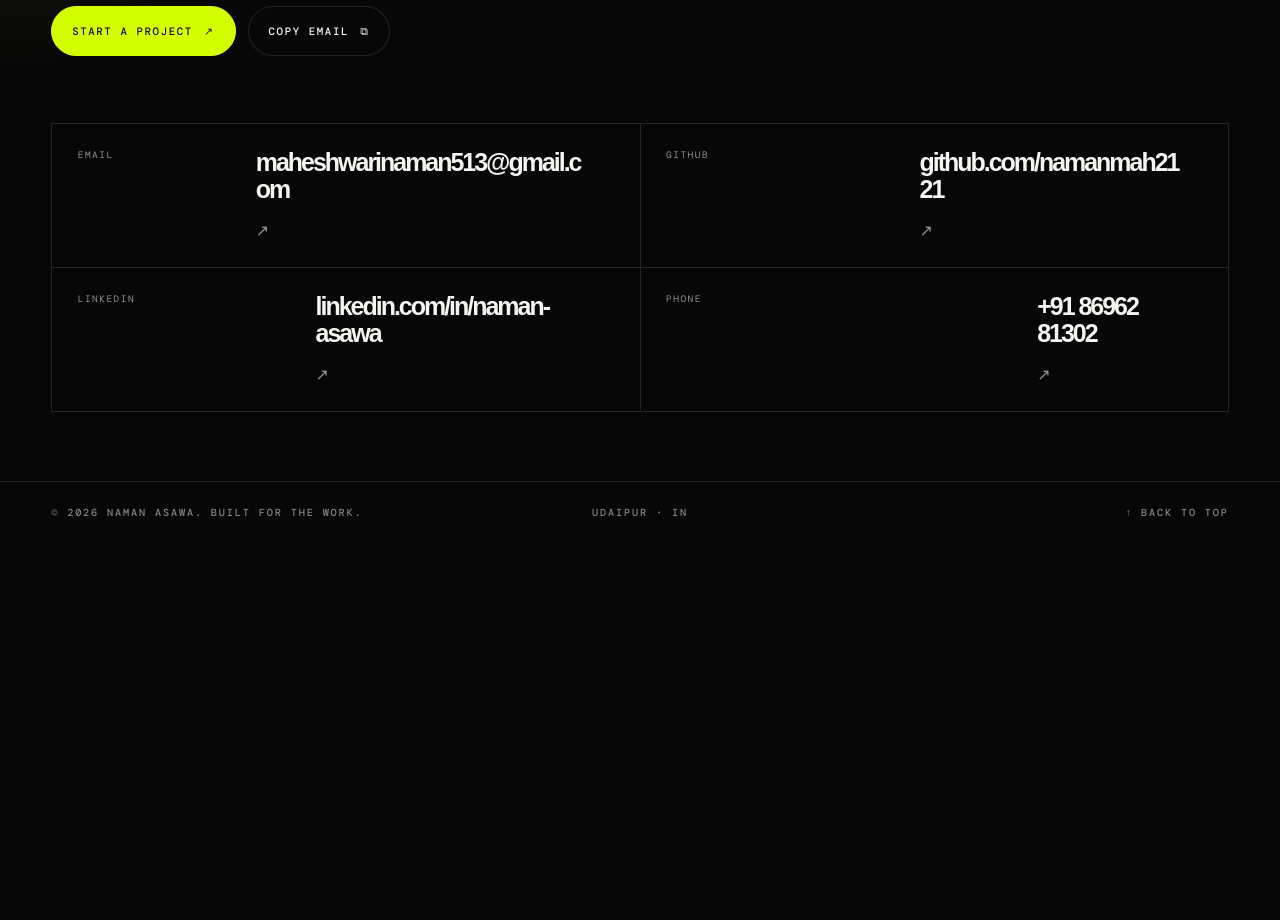
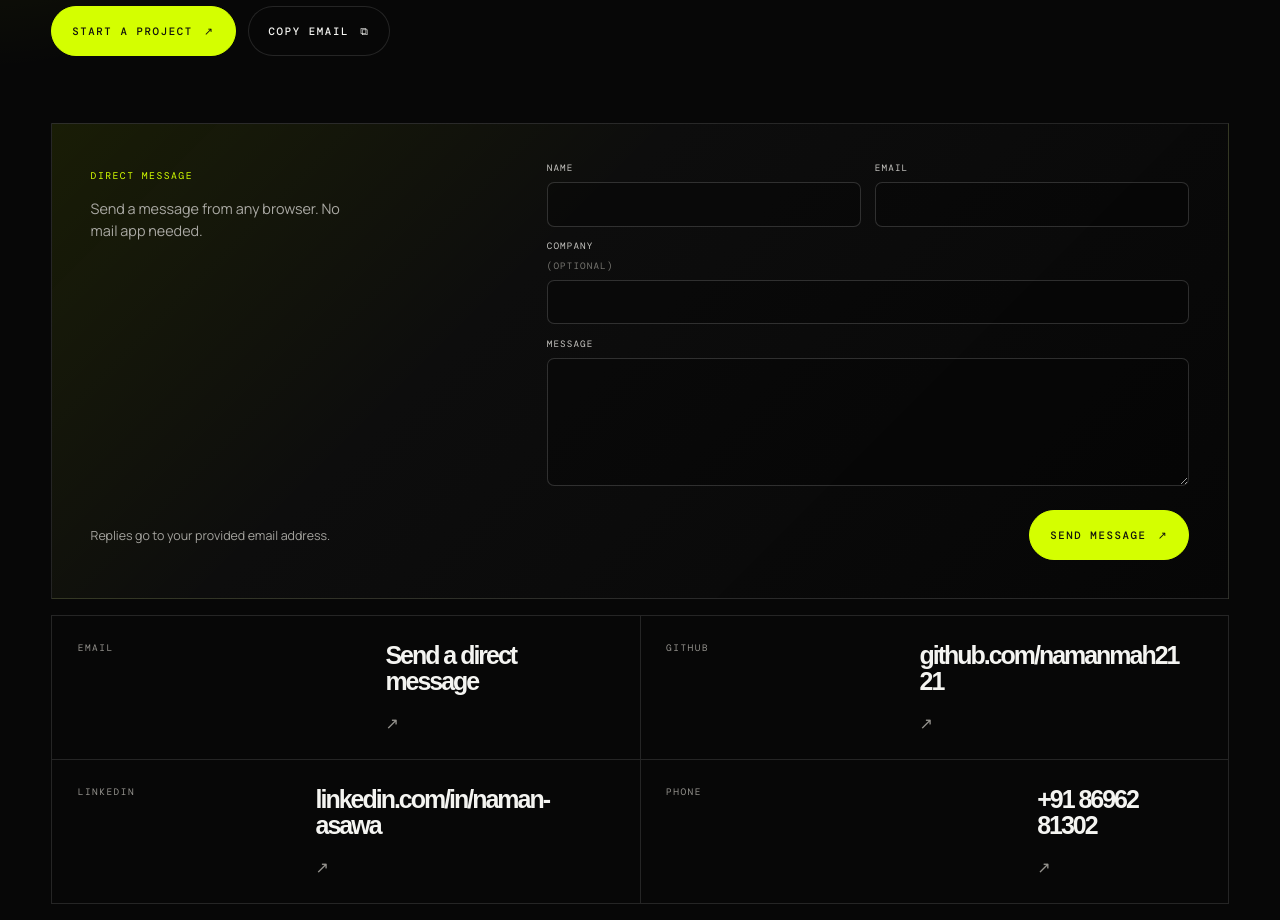
Before and after one commit to namanmah2121/naman-portfolio, a React (Vite) app: page / in a window 1280 px wide. Shown: the part 10300-11220 px from the top of the page. Before the commit the page ends 10843 px from the top, so only its background shows below. Built offline with nearby package versions, Linux system fonts and the light colour scheme; a web font is replaced by a local one.

Commit message:
feat: add netlify contact form

```diff
--- a/index.html
+++ b/index.html
@@ -18,6 +18,14 @@
   </head>
   <body>
     <div id="root"></div>
+    <form name="contact" method="POST" data-netlify="true" netlify-honeypot="bot-field" hidden>
+      <input type="hidden" name="form-name" value="contact" />
+      <input name="bot-field" />
+      <input name="name" />
+      <input name="email" type="email" />
+      <input name="company" />
+      <textarea name="message"></textarea>
+    </form>
     <script type="module" src="/src/main.jsx"></script>
   </body>
 </html>
--- a/src/main.jsx
+++ b/src/main.jsx
@@ -171,7 +171,7 @@ function Header({ menuOpen, setMenuOpen }) {
           <a href={href} key={href}>{label}</a>
         ))}
       </nav>
-      <a className="header-cta" href="mailto:maheshwarinaman513@gmail.com">
+      <a className="header-cta" href="#contact-form">
         Say hello <Arrow />
       </a>
       <button
@@ -200,7 +200,7 @@ function Header({ menuOpen, setMenuOpen }) {
               </a>
             ))}
           </nav>
-          <a href="mailto:maheshwarinaman513@gmail.com" onClick={closeMenu}>
+          <a href="#contact-form" onClick={closeMenu}>
             Start a project <Arrow />
           </a>
         </div>
@@ -340,7 +340,7 @@ function PhoneOS() {
           <div className="os-dock">
             <a href="/"><span>⌂</span><small>Portfolio</small></a>
             <a href="/Naman-Asawa-Resume.pdf" download><span>↓</span><small>Resume</small></a>
-            <a href="mailto:maheshwarinaman513@gmail.com"><span>✉</span><small>Email</small></a>
+            <a href="/#contact-form"><span>✉</span><small>Email</small></a>
           </div>
           <div className="phone-home-indicator" />
           {activeProject && (
@@ -366,6 +366,13 @@ function App() {
   const [menuOpen, setMenuOpen] = useState(false);
   const [selectedProject, setSelectedProject] = useState(null);
   const [copyState, setCopyState] = useState('Copy email');
+  const [contactState, setContactState] = useState('idle');
+
+  useEffect(() => {
+    if (window.location.hash === '#contact-form') {
+      window.requestAnimationFrame(() => document.getElementById('contact-form')?.scrollIntoView());
+    }
+  }, []);
 
   const openProject = (project) => {
     setSelectedProject(project);
@@ -382,6 +389,28 @@ function App() {
       logDev('email-copy-failed');
     }
     window.setTimeout(() => setCopyState('Copy email'), 2400);
+  };
+
+  const submitContactForm = async (event) => {
+    event.preventDefault();
+    const form = event.currentTarget;
+    const formData = new FormData(form);
+    setContactState('sending');
+
+    try {
+      const response = await fetch('/', {
+        method: 'POST',
+        headers: { 'Content-Type': 'application/x-www-form-urlencoded' },
+        body: new URLSearchParams(formData).toString()
+      });
+      if (!response.ok) throw new Error('Contact form submission failed');
+      form.reset();
+      setContactState('sent');
+      logDev('contact-form-sent');
+    } catch {
+      setContactState('error');
+      logDev('contact-form-failed');
+    }
   };
 
   return (
@@ -533,11 +562,29 @@ function App() {
             <p>Open to React Native roles, product teams and mobile work that needs a reliable execution partner.</p>
           </div>
           <div className="contact-actions">
-            <a className="button primary" href="mailto:maheshwarinaman513@gmail.com">Start a project <Arrow /></a>
+            <a className="button primary" href="#contact-form">Start a project <Arrow /></a>
             <button className="button" type="button" onClick={copyEmail}>{copyState} <span aria-hidden="true">⧉</span></button>
           </div>
+          <form className="contact-form" id="contact-form" name="contact" method="POST" data-netlify="true" data-netlify-honeypot="bot-field" onSubmit={submitContactForm}>
+            <input type="hidden" name="form-name" value="contact" />
+            <p className="form-honeypot" hidden><label>Leave this empty <input name="bot-field" /></label></p>
+            <div className="contact-form-heading">
+              <span>DIRECT MESSAGE</span>
+              <p>Send a message from any browser. No mail app needed.</p>
+            </div>
+            <div className="contact-form-fields">
+              <label>Name<input type="text" name="name" autoComplete="name" required /></label>
+              <label>Email<input type="email" name="email" autoComplete="email" required /></label>
+              <label>Company <span>(optional)</span><input type="text" name="company" autoComplete="organization" /></label>
+              <label>Message<textarea name="message" rows="5" required /></label>
+            </div>
+            <div className="contact-form-footer">
+              <p aria-live="polite">{contactState === 'sent' ? 'Message sent. Thank you.' : contactState === 'error' ? 'Could not send. Please copy the email above.' : 'Replies go to your provided email address.'}</p>
+              <button className="button primary" type="submit" disabled={contactState === 'sending'}>{contactState === 'sending' ? 'Sending…' : 'Send message'} <Arrow /></button>
+            </div>
+          </form>
           <div className="contact-grid">
-            <a href="mailto:maheshwarinaman513@gmail.com"><span>Email</span><strong>maheshwarinaman513@gmail.com</strong><Arrow /></a>
+            <a href="#contact-form"><span>Email</span><strong>Send a direct message</strong><Arrow /></a>
             <a href="https://github.com/namanmah2121" target="_blank" rel="noreferrer"><span>GitHub</span><strong>github.com/namanmah2121</strong><Arrow /></a>
             <a href="https://in.linkedin.com/in/naman-asawa" target="_blank" rel="noreferrer"><span>LinkedIn</span><strong>linkedin.com/in/naman-asawa</strong><Arrow /></a>
             <a href="tel:+918696281302"><span>Phone</span><strong>+91 86962 81302</strong><Arrow /></a>
--- a/src/styles.css
+++ b/src/styles.css
@@ -927,6 +927,94 @@ footer {
 .contact-hero h2 { font-size: clamp(4rem, 9vw, 9rem); }
 
 .contact-actions { display: flex; flex-wrap: wrap; gap: 0.75rem; margin-bottom: 4.2rem; }
+
+.contact-form {
+  display: grid;
+  grid-template-columns: minmax(12rem, 0.65fr) minmax(0, 1fr);
+  gap: 1.4rem clamp(1.25rem, 3vw, 3.5rem);
+  margin-bottom: 1rem;
+  padding: clamp(1.35rem, 3vw, 2.5rem);
+  border: 1px solid var(--line);
+  background: linear-gradient(135deg, rgba(212,255,0,0.09), rgba(255,255,255,0.025) 38%, rgba(0,0,0,0.12));
+}
+
+.contact-form-heading > span {
+  color: var(--lime);
+  font-family: var(--font-mono);
+  font-size: 0.61rem;
+  letter-spacing: 0.15em;
+  text-transform: uppercase;
+}
+
+.contact-form-heading p {
+  max-width: 16rem;
+  margin: 0.85rem 0 0;
+  color: #aaa9a4;
+  font-size: 0.9rem;
+  line-height: 1.55;
+}
+
+.contact-form-fields {
+  display: grid;
+  grid-template-columns: repeat(2, minmax(0, 1fr));
+  gap: 0.85rem;
+}
+
+.contact-form label {
+  display: grid;
+  gap: 0.48rem;
+  color: #c7c6c2;
+  font-family: var(--font-mono);
+  font-size: 0.58rem;
+  letter-spacing: 0.12em;
+  text-transform: uppercase;
+}
+
+.contact-form label span { color: #777671; }
+
+.contact-form label:nth-child(3),
+.contact-form label:nth-child(4) { grid-column: 1 / -1; }
+
+.contact-form input,
+.contact-form textarea {
+  width: 100%;
+  border: 1px solid rgba(255,255,255,0.16);
+  border-radius: 0.45rem;
+  outline: none;
+  background: rgba(0,0,0,0.24);
+  color: var(--ink);
+  font-family: var(--font-body);
+  font-size: 0.92rem;
+  letter-spacing: 0;
+  text-transform: none;
+  transition: border-color 180ms ease, background 180ms ease;
+}
+
+.contact-form input { min-height: 2.8rem; padding: 0.65rem 0.75rem; }
+.contact-form textarea { min-height: 8rem; padding: 0.75rem; resize: vertical; }
+
+.contact-form input:focus,
+.contact-form textarea:focus {
+  border-color: var(--lime);
+  background: rgba(212,255,0,0.05);
+}
+
+.contact-form-footer {
+  grid-column: 1 / -1;
+  display: flex;
+  align-items: center;
+  justify-content: space-between;
+  gap: 1rem;
+  padding-top: 0.15rem;
+}
+
+.contact-form-footer p {
+  margin: 0;
+  color: #a4a39e;
+  font-size: 0.78rem;
+}
+
+.contact-form button:disabled { cursor: wait; opacity: 0.68; }
 
 .contact-grid {
   display: grid;
@@ -1665,6 +1753,11 @@ footer a:hover { color: var(--lime); }
   .contact { padding-bottom: 2.3rem; }
   .contact-hero h2 { font-size: clamp(3.7rem, 17vw, 5.4rem); }
   .contact-actions .button { flex: 1 1 auto; font-size: 0.56rem; }
+  .contact-form { grid-template-columns: 1fr; gap: 1.3rem; padding: 1.25rem; }
+  .contact-form-fields { grid-template-columns: 1fr; }
+  .contact-form label:nth-child(3), .contact-form label:nth-child(4) { grid-column: auto; }
+  .contact-form-footer { flex-direction: column; align-items: stretch; }
+  .contact-form-footer .button { width: 100%; }
   .contact-grid { grid-template-columns: 1fr; }
   .contact-grid a { min-height: 7.1rem; padding: 1.2rem; }
   .contact-grid strong { font-size: 1rem; }
```
Also changed, not shown: 1 other file (tests, documents, lock files or other folders).
